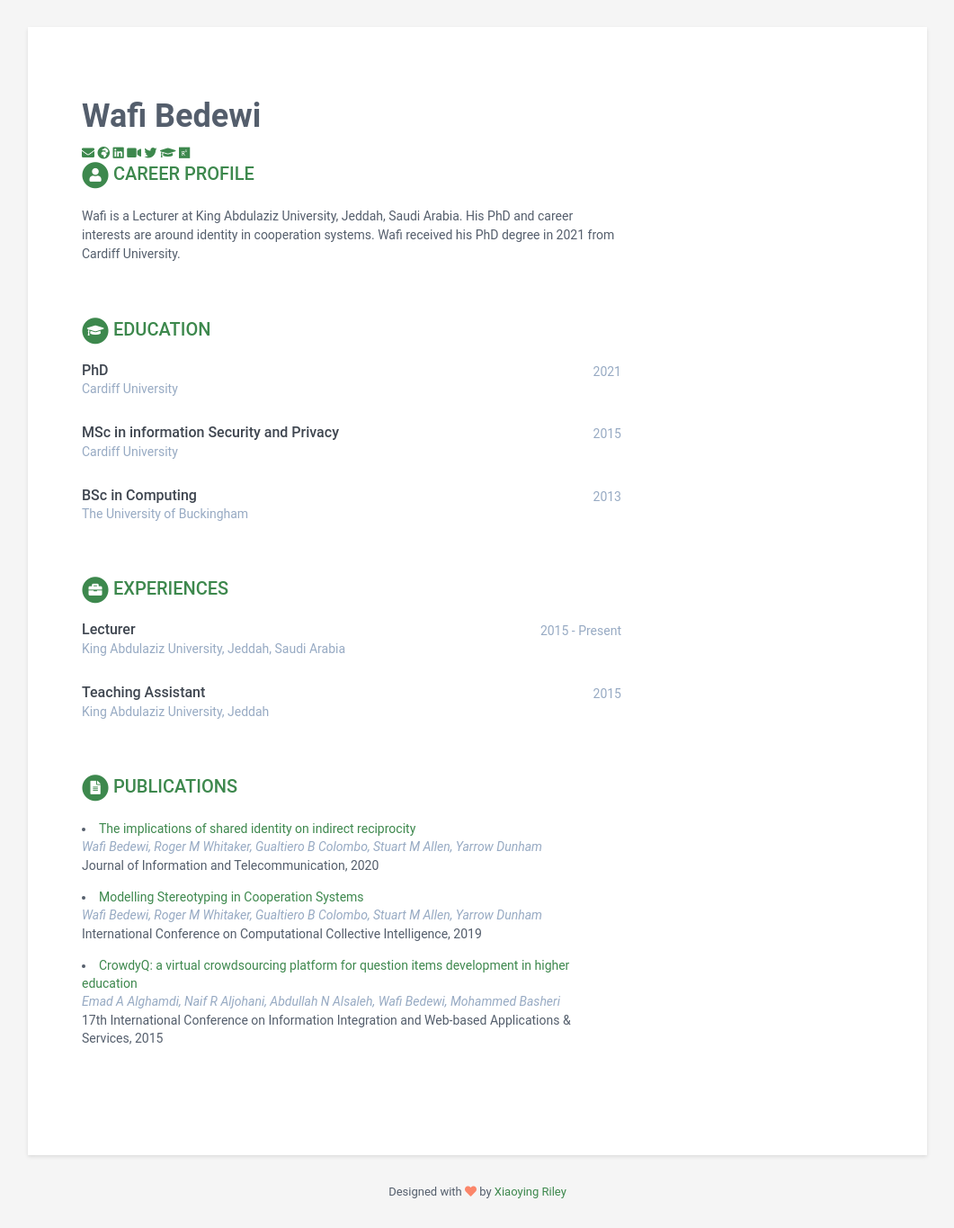
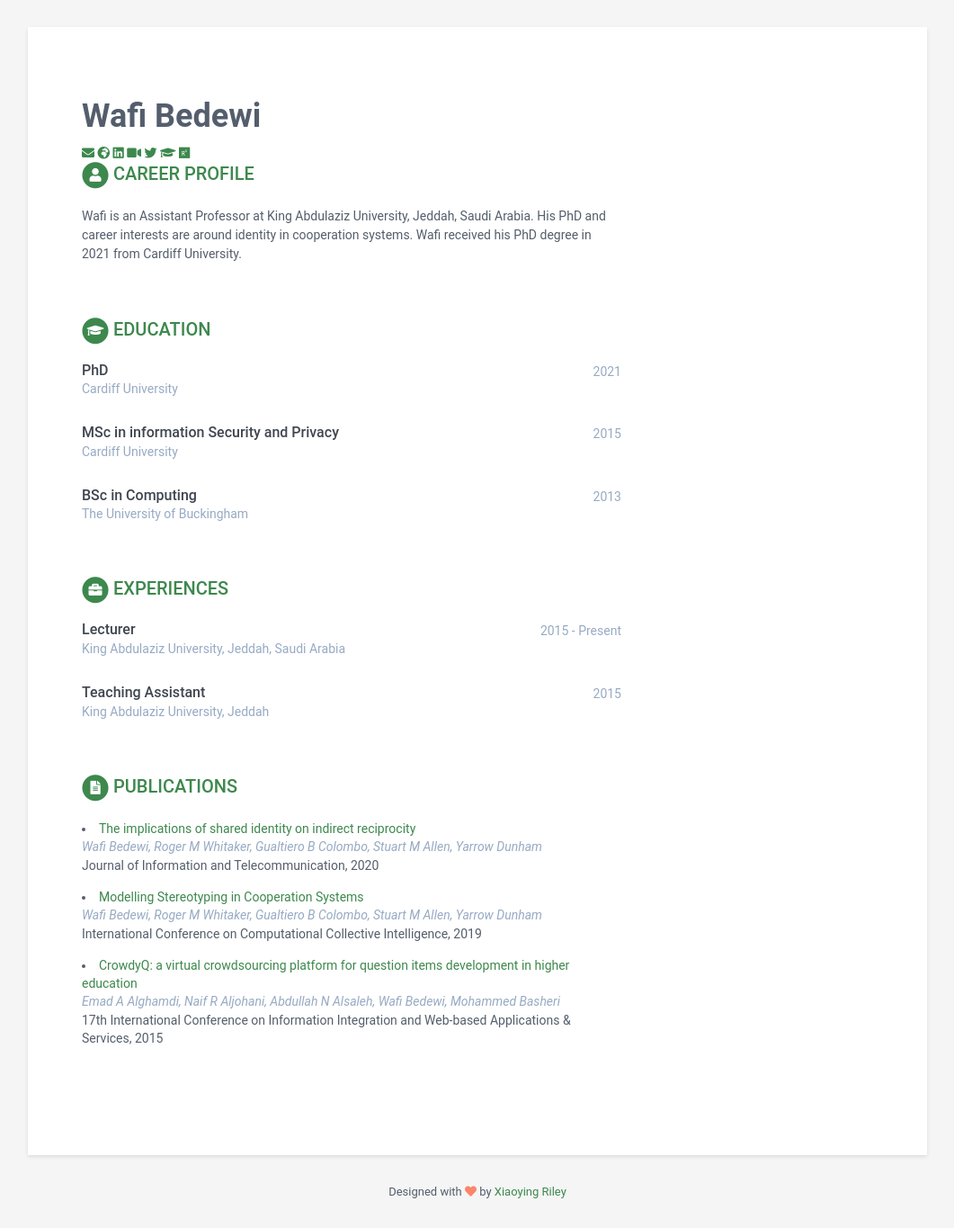
Before and after one commit to wafib/wafib.github.io, a Jekyll site: the page built from index.html, in a window 1280 px wide. Shown: the whole page at 90% size, without its empty margins (109-1170 px from the left). Built offline with Jekyll 4.4.1, drawn with Linux system fonts in a browser that asks for light colours.

Commit message:
Update data.yml

```diff
--- a/_data/data.yml
+++ b/_data/data.yml
@@ -47,7 +47,7 @@ sidebar:
 career-profile:
     title: Career Profile
     summary: |
-      Wafi is a Lecturer at King Abdulaziz University, Jeddah,
+      Wafi is an Assistant Professor at King Abdulaziz University, Jeddah,
       Saudi Arabia.
       His PhD and career interests are around identity in cooperation systems.
       Wafi received his PhD degree in 2021 from Cardiff University.
```
